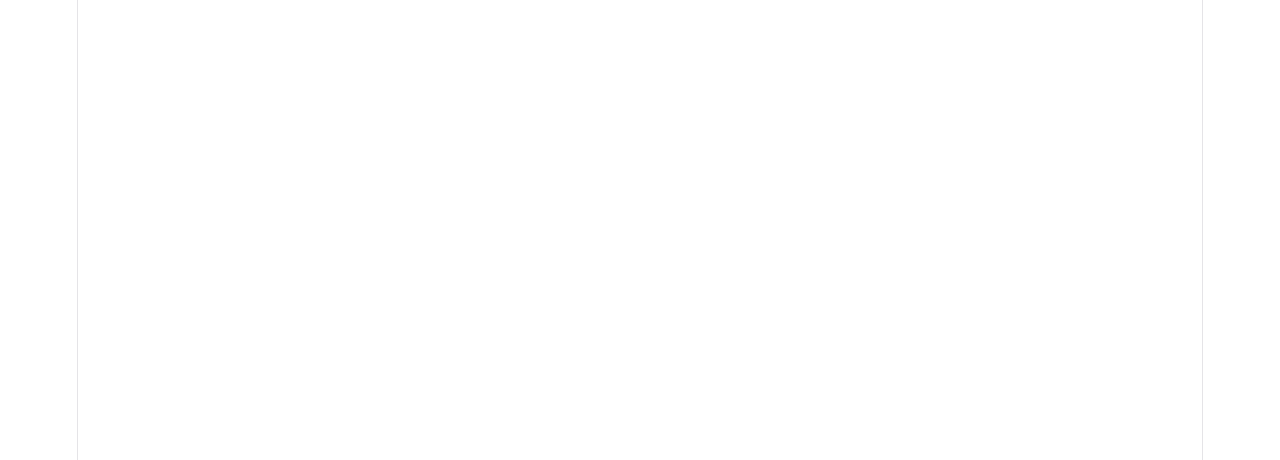
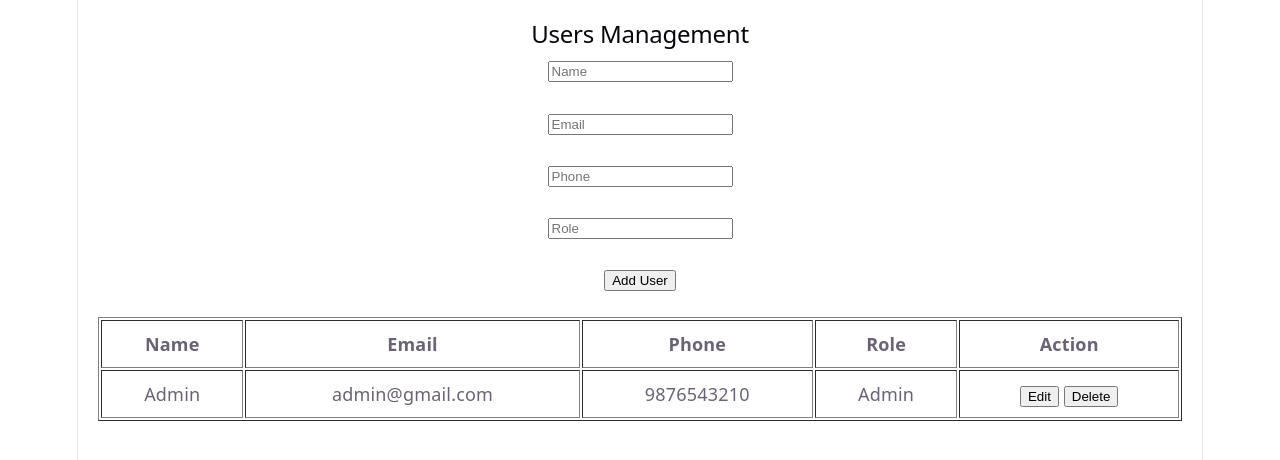
Before and after one commit to narniraviteja-dotcom/Inventory-Management-system, a React app in the folder frontend/: page /users in a window 1280 px wide. Before the commit this address had no page. Shown: the top 460 px of the page. Built offline with nearby package versions, Linux system fonts and the light colour scheme; the HTML template or start-up script is replaced by a standard one.

Commit message:
Day 9: Completed Users Management Module

```diff
--- a/frontend/src/App.jsx
+++ b/frontend/src/App.jsx
@@ -5,6 +5,7 @@ import Dashboard from "./pages/Dashboard";
 import Company from "./pages/Company";
 import Product from "./pages/Product";
 import Orders from "./pages/Orders";
+import Users from "./pages/Users";
 function App() {
   return (
     <BrowserRouter>
@@ -14,6 +15,7 @@ function App() {
         <Route path="/company" element={<Company />} />
         <Route path="/product" element={<Product />} />
         <Route path="/orders" element={<Orders />} />
+        <Route path="/users" element={<Users />} />
       </Routes>
     </BrowserRouter>
   );
--- a/frontend/src/components/Sidebar.jsx
+++ b/frontend/src/components/Sidebar.jsx
@@ -40,7 +40,14 @@ function Sidebar() {
   📦 Orders
 </Link>
 </p>
-      <p>👤 Users</p>
+ <p>
+    <Link
+  to="/users"
+  style={{ color: "white", textDecoration: "none" }}
+>
+  👤 Users
+</Link>
+</p>
       <p>🚪 Logout</p>
     </div>
   );
--- /dev/null
+++ b/frontend/src/pages/Users.jsx
@@ -0,0 +1,141 @@
+import React, { useState } from "react";
+
+function Users() {
+  const [users, setUsers] = useState([
+    {
+      id: 1,
+      name: "Admin",
+      email: "admin@gmail.com",
+      phone: "9876543210",
+      role: "Admin",
+    },
+  ]);
+
+  const [form, setForm] = useState({
+    name: "",
+    email: "",
+    phone: "",
+    role: "",
+  });
+
+  const [editId, setEditId] = useState(null);
+
+  const handleChange = (e) => {
+    setForm({ ...form, [e.target.name]: e.target.value });
+  };
+
+  const handleSubmit = () => {
+    if (!form.name || !form.email || !form.phone || !form.role) {
+      alert("Please fill all fields");
+      return;
+    }
+
+    if (editId) {
+      setUsers(
+        users.map((u) =>
+          u.id === editId ? { ...form, id: editId } : u
+        )
+      );
+      setEditId(null);
+    } else {
+      setUsers([
+        ...users,
+        {
+          id: Date.now(),
+          ...form,
+        },
+      ]);
+    }
+
+    setForm({
+      name: "",
+      email: "",
+      phone: "",
+      role: "",
+    });
+  };
+
+  const editUser = (user) => {
+    setForm(user);
+    setEditId(user.id);
+  };
+
+  const deleteUser = (id) => {
+    setUsers(users.filter((u) => u.id !== id));
+  };
+
+  return (
+    <div style={{ padding: "20px" }}>
+      <h2>Users Management</h2>
+
+      <input
+        name="name"
+        placeholder="Name"
+        value={form.name}
+        onChange={handleChange}
+      />
+      <br /><br />
+
+      <input
+        name="email"
+        placeholder="Email"
+        value={form.email}
+        onChange={handleChange}
+      />
+      <br /><br />
+
+      <input
+        name="phone"
+        placeholder="Phone"
+        value={form.phone}
+        onChange={handleChange}
+      />
+      <br /><br />
+
+      <input
+        name="role"
+        placeholder="Role"
+        value={form.role}
+        onChange={handleChange}
+      />
+      <br /><br />
+
+      <button onClick={handleSubmit}>
+        {editId ? "Update User" : "Add User"}
+      </button>
+
+      <br /><br />
+
+      <table border="1" cellPadding="10" width="100%">
+        <thead>
+          <tr>
+            <th>Name</th>
+            <th>Email</th>
+            <th>Phone</th>
+            <th>Role</th>
+            <th>Action</th>
+          </tr>
+        </thead>
+
+        <tbody>
+          {users.map((user) => (
+            <tr key={user.id}>
+              <td>{user.name}</td>
+              <td>{user.email}</td>
+              <td>{user.phone}</td>
+              <td>{user.role}</td>
+              <td>
+                <button onClick={() => editUser(user)}>Edit</button>{" "}
+                <button onClick={() => deleteUser(user.id)}>
+                  Delete
+                </button>
+              </td>
+            </tr>
+          ))}
+        </tbody>
+      </table>
+    </div>
+  );
+}
+
+export default Users;
```
